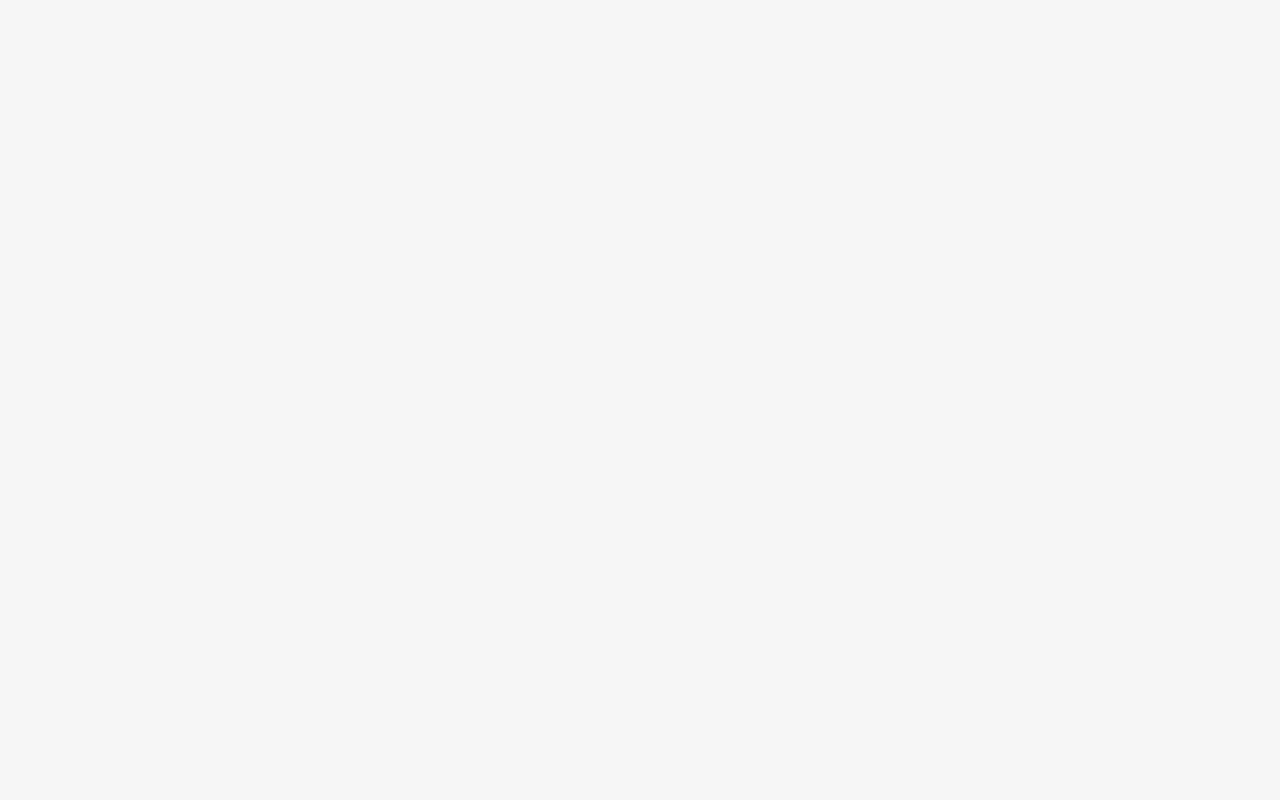
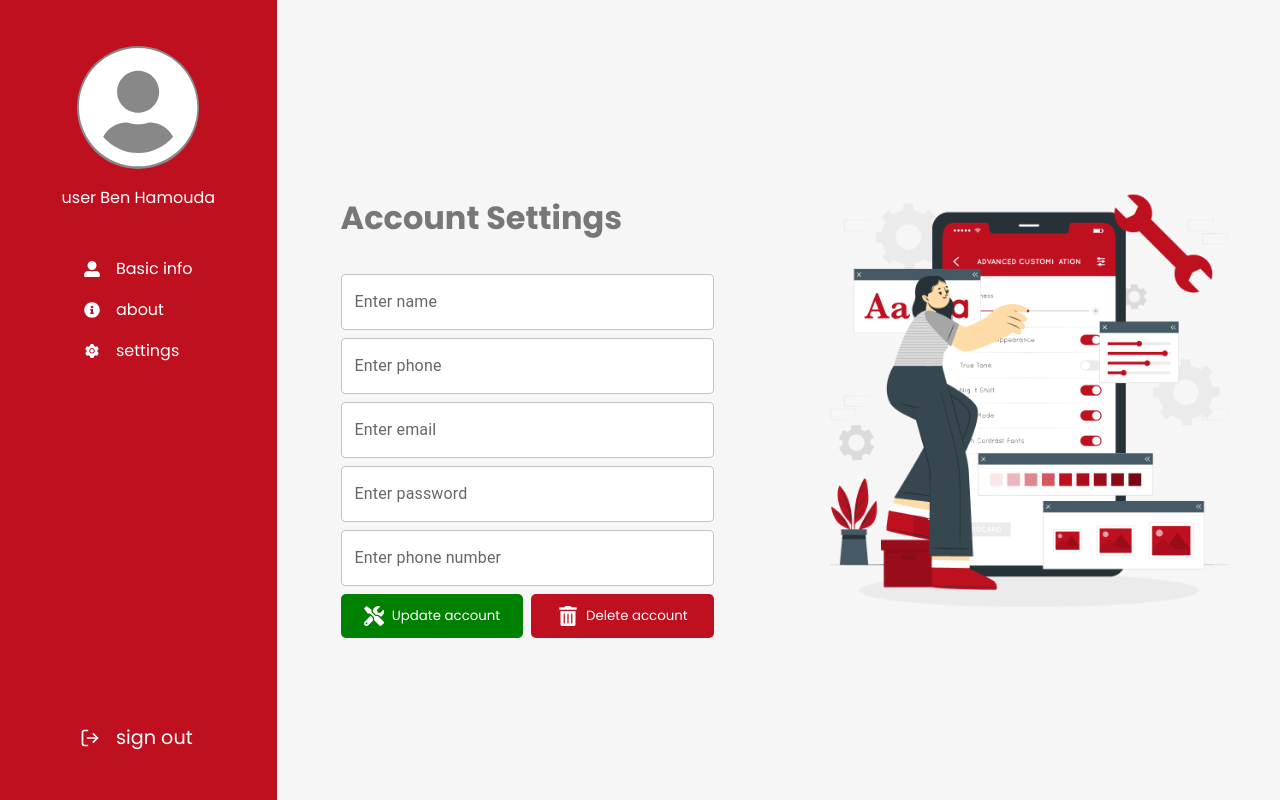
Before and after one commit to dali-helal/Tunisia-App, a React (Vite) app: page /settings in a window 1280 px wide. Before the commit this address had no page. Built offline with nearby package versions, Linux system fonts and the light colour scheme.

Commit message:
add page settings

```diff
--- a/src/App.jsx
+++ b/src/App.jsx
@@ -7,6 +7,7 @@ import Work from "./pages/Work"
 import Health from "./pages/Health"
 import Rent from "./pages/Rent"
 import RentDetails from "./pages/RentDetails"
+import Settings from "./pages/Settings"
 const App = () => {
   return (
     <BrowserRouter>
@@ -19,6 +20,7 @@ const App = () => {
         <Route path="/services/health" element={<Health/>} />
         <Route path="/services/rent" element={<Rent/>} />
         <Route path="/services/rent/rentDetails" element={<RentDetails/>} />
+        <Route path="/settings" element={<Settings/>} />
       </Routes>
     </BrowserRouter>
   )
--- a/src/pages/Settings.jsx
+++ b/src/pages/Settings.jsx
@@ -1,6 +1,116 @@
+import { FaUserCircle, FaUserAlt, FaInfoCircle,FaTools ,FaTrashAlt} from "react-icons/fa"
+import { AiFillSetting } from "react-icons/ai"
+import { FiLogOut } from "react-icons/fi"
+
+import imgsettings from "../assets/imgsettings.png"
+import { TextField } from "@mui/material";
+import { createTheme, ThemeProvider } from "@mui/material/styles";
+const Settings = () => {
+    const theme = createTheme({
+        palette: {
+            primary: {
+                main: "#777"
+            }
+        }
+    })
+    return (
+        <section className="setting-user">
+
+            <div className="nav">
+                <div>
+                    <div className="icon-user">
+                        <div>
+                            <FaUserCircle className="user" />
+                        </div>
+
+                        <h2>user Ben Hamouda </h2>
+                    </div>
+
+                    <div className="container-span">
+                        <div>
+
+                            <h4>
+                                <FaUserAlt />
+                                <p>Basic info </p>
+                            </h4>
+
+                            <h4>
+                                <div className="icon-info">
+                                    <FaInfoCircle />
+                                </div>
+
+                                <p>about</p>
+                            </h4>
+
+                            <h4>
+                                <div className="icon-settings ">
+                                    <AiFillSetting />
+                                </div>
+                                <p>settings</p>
+                            </h4>
+
+                        </div>
 
 
-const Settings=()=>{
+                    </div>
 
+                </div>
+                <span>
+                    <div className="icon-logout">
+                        <FiLogOut size={"20px "} />
+                    </div>
+                    <p>sign out </p>
+                </span>
+            </div>
+
+            <div className="container-main">
+
+                <div className="modify-account">
+                    <h2>Account Settings </h2>
+                    <form>
+                        <ThemeProvider theme={theme}>
+                            <TextField
+                                label="Enter name"
+                                style={{background :"white"}}
+                            />
+                            <TextField
+                                label="Enter phone"
+                                style={{background :"white"}}
+                            />
+                            <TextField
+                                label="Enter email "
+                                style={{background :"white"}}
+                            />
+                            <TextField
+                                label="Enter password"
+                                style={{background :"white"}}
+                            />
+                            <TextField
+                                label="Enter phone number"
+                                style={{background :"white"}}
+                            />
+                            <div className="conatiner-btn">
+                                <button id="first-btn">
+                                 <FaTools size={"20px"} color={"white"} />
+                                <p>Update  account </p>
+                                </button>
+                                <button>
+                                    <FaTrashAlt size={"20px"}/>
+                                     <p>Delete account </p>
+                                </button>
+                            </div>
+                        </ThemeProvider>
+
+
+                    </form>
+                </div>
+                <div className="container-img">
+                    <img src={imgsettings} alt="" />
+                </div>
+
+            </div>
+
+        </section>
+    )
 }
 export default Settings;
--- a/src/styles/_pageRent.scss
+++ b/src/styles/_pageRent.scss
@@ -3,7 +3,6 @@
     .header{
         position: relative;
         display: flex;
-        background-color:red;
         width: 100%;
         height: 70vh;
         padding: 1rem;
--- /dev/null
+++ b/src/styles/_settings.scss
@@ -0,0 +1,159 @@
+.setting-user {
+    display: flex;
+    align-items: center;
+
+    .nav {
+        background: $primary;
+        width: 22%;
+        height: 100vh;
+        display: flex;
+        flex-direction: column;
+        justify-content: space-between;
+        padding: 3rem 1rem;
+
+        span {
+            padding-inline: 4rem;
+            display: flex;
+            align-items: center;
+            gap: 1rem;
+            color: white;
+
+            p {
+                font-size: 1.2rem;
+                font-weight: 400;
+            }
+        }
+
+        div {
+            display: flex;
+            flex-direction: column;
+            justify-content: center;
+            align-items: center;
+            gap: 1rem;
+
+            .icon-user {
+                height: 10rem;
+                width: 100%;
+
+                div {
+                    background: #888888;
+                    border: none;
+                    outline: none;
+                    border-radius: 50%;
+                    width: 50%;
+
+                    .user {
+                        width: 100%;
+                        height: 100%;
+                        color: white;
+
+                    }
+                }
+
+                h2 {
+                    color: white;
+                    font-size: 1rem;
+                    width: 100%;
+                    text-align: center;
+                    font-weight: 400;
+                }
+            }
+
+            .container-span {
+                width: 100%;
+                margin-top: 2rem;
+
+                div {
+                    display: flex;
+                    align-items: center;
+                    justify-content: center;
+
+                    h4 {
+                        width: 100%;
+                        display: flex;
+                        align-items: center;
+                        gap: 1rem;
+                        color: white;
+
+                        p {
+                            font-size: 1rem;
+                            font-weight: 400;
+                        }
+                    }
+                }
+
+            }
+
+        }
+
+
+    }
+
+    .container-main {
+        width: 80%;
+        display: flex;
+        align-items: center;
+
+        .modify-account {
+            width: 50%;
+            padding: 2rem 4rem;
+            display: flex;
+            flex-direction: column;
+            justify-content: center;
+
+            h2 {
+                color: $secondery;
+                font-size: 2rem;
+                font-weight: 700;
+                margin: 2rem 0;
+            }
+
+            form {
+                width: 100%;
+                display: flex;
+                flex-direction: column;
+                gap: 0.5rem;
+                position: relative;
+                .conatiner-btn {
+                    width: 100%;
+                    display: flex;
+                    align-items: center;
+                    gap: 0.5rem;
+                    button {
+                        width: 50%;
+                        display: flex;
+                        align-items: center;
+                        justify-content: center;
+                        padding: 0.75rem 1.25rem;
+                        border-radius: 5px;
+                        background: $primary;
+                        outline: none;
+                        border: none;
+                        color: white;
+
+                        p {
+                            margin-left: 0.5rem;
+                        }
+                    }
+
+                    #first-btn {
+                        background: #008000;
+                        color: white;
+                    }
+                }
+
+            }
+        }
+
+        .container-img {
+            width: 50%;
+            display: flex;
+            align-items: center;
+            justify-content: center;
+            img {
+                width: 95%;
+            }
+        }
+    }
+
+}
--- a/src/styles/style.scss
+++ b/src/styles/style.scss
@@ -31,3 +31,4 @@ html{
 @import "./pageRent";
 @import "./pagination";
 @import "./rentDetaills";
+@import "./settings";
```
Also changed, not shown: src/assets/imgSettings.png (added).
